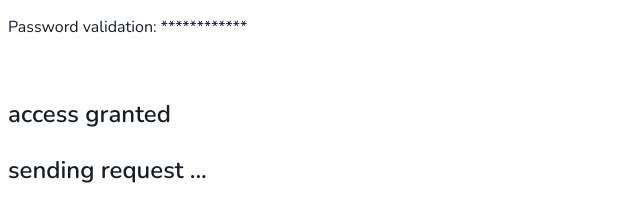
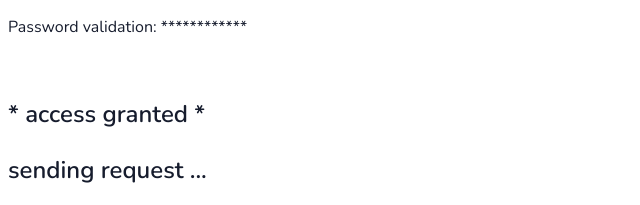
Before and after one commit to nxplosive/matrix, a plain HTML site: page index.html in a window 1280 px wide. Shown: the top 205 px of the page, 0-640 px from the left. Drawn offline with nearby package versions, Linux system fonts and the light colour scheme; files that its build step writes are made by us from their sources.

Commit message:
test commit

```diff
--- a/index.html
+++ b/index.html
@@ -1,8 +1,7 @@
-
-
 <!DOCTYPE html>
 
-<html lang="en" >
+<html lang="en">
+
 <head>
 
   <meta charset="UTF-8">
@@ -21,7 +20,7 @@
   <div class="sp-container">
     <div class="sp-content">
       <div class="sp-globe"></div>
-    <h2 class="frame-1">access granted</h2>
+      <h2 class="frame-1">* access granted *</h2>
       <h2 class="frame-2">sending request ...</h2>
       <h2 class="frame-3">account generation proceeding ...</h2>
       <h2 class="frame-4">all data ready for test</h2>
@@ -39,6 +38,7 @@
 
 
 </head>
+
 <body>
 
   <!-- partial:index.partial.html -->
@@ -56,7 +56,7 @@
   -_-_-_-_-_-_-_-_-_-_-_-_-_-
 -->
   <!-- partial -->
-  <script  src="./script.js"></script>
+  <script src="./script.js"></script>
 
 
 </body>
```
Lines whose indentation alone changed are shown as unchanged.
